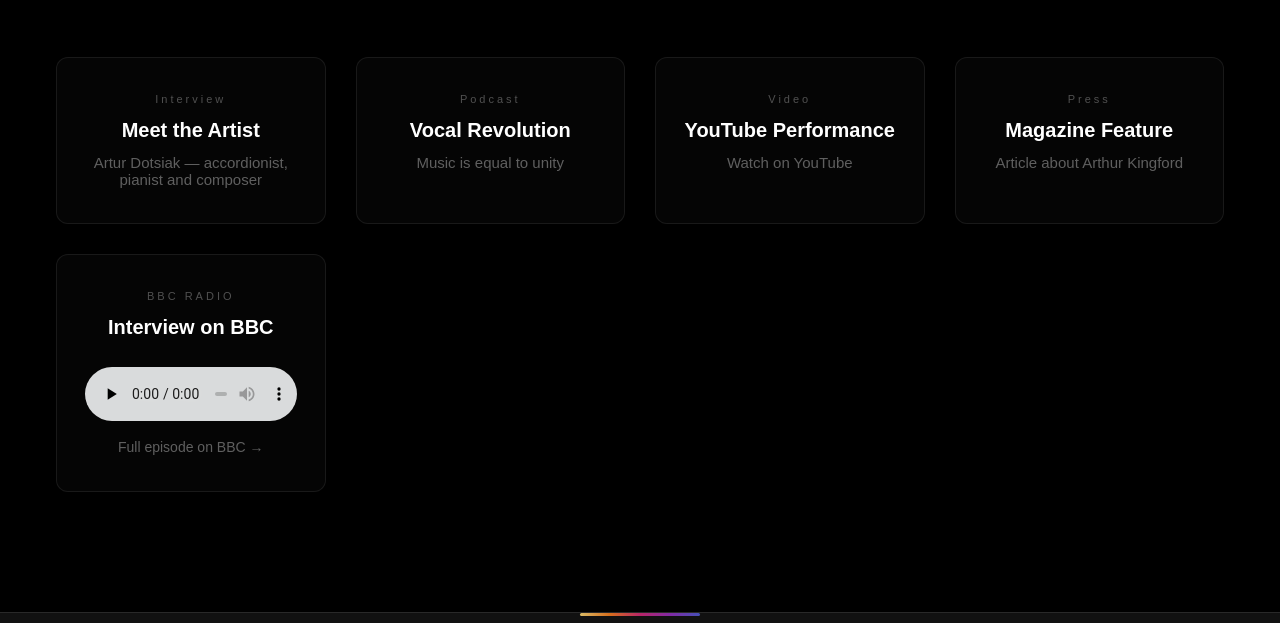
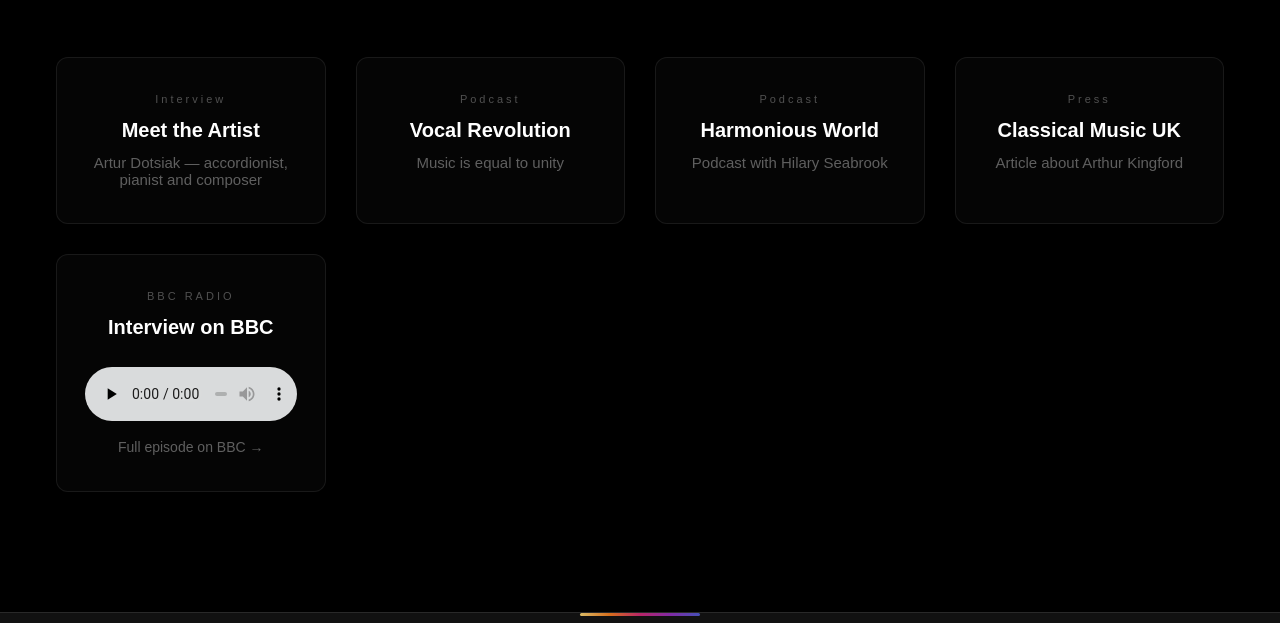
Before and after one commit to 0DarkDante/Arthur-Kingford, a plain HTML site: page index.html in a window 1280 px wide. Shown: the part 965-1588 px from the top of the page. Drawn offline with Linux system fonts and the light colour scheme.

Commit message:
Update podcast feature

```diff
--- a/index.html
+++ b/index.html
@@ -138,15 +138,15 @@ Music speaks with elegance. Rooted in nobility, yet alive in the now
       </a>
 
 
-      <a class="featured-card"
-         href="https://youtu.be/S_w60uSTf0w?si=2GyTrRwKwTmDZpro"
-         target="_blank" rel="noopener">
+<a class="featured-card"
+   href="https://youtu.be/S_w60uSTf0w?si=2GyTrRwKwTmDZpro"
+   target="_blank" rel="noopener">
 
-        <span class="featured-type">Video</span>
-        <h3>YouTube Performance</h3>
-        <p>Watch on YouTube</p>
+  <span class="featured-type">Podcast</span>
+  <h3>Harmonious World</h3>
+  <p>Podcast with Hilary Seabrook</p>
 
-      </a>
+</a>
 
 
       <a class="featured-card"
@@ -154,7 +154,7 @@ Music speaks with elegance. Rooted in nobility, yet alive in the now
          target="_blank" rel="noopener">
 
         <span class="featured-type">Press</span>
-        <h3>Magazine Feature</h3>
+        <h3>Classical Music UK</h3>
         <p>Article about Arthur Kingford</p>
 
       </a>
```
